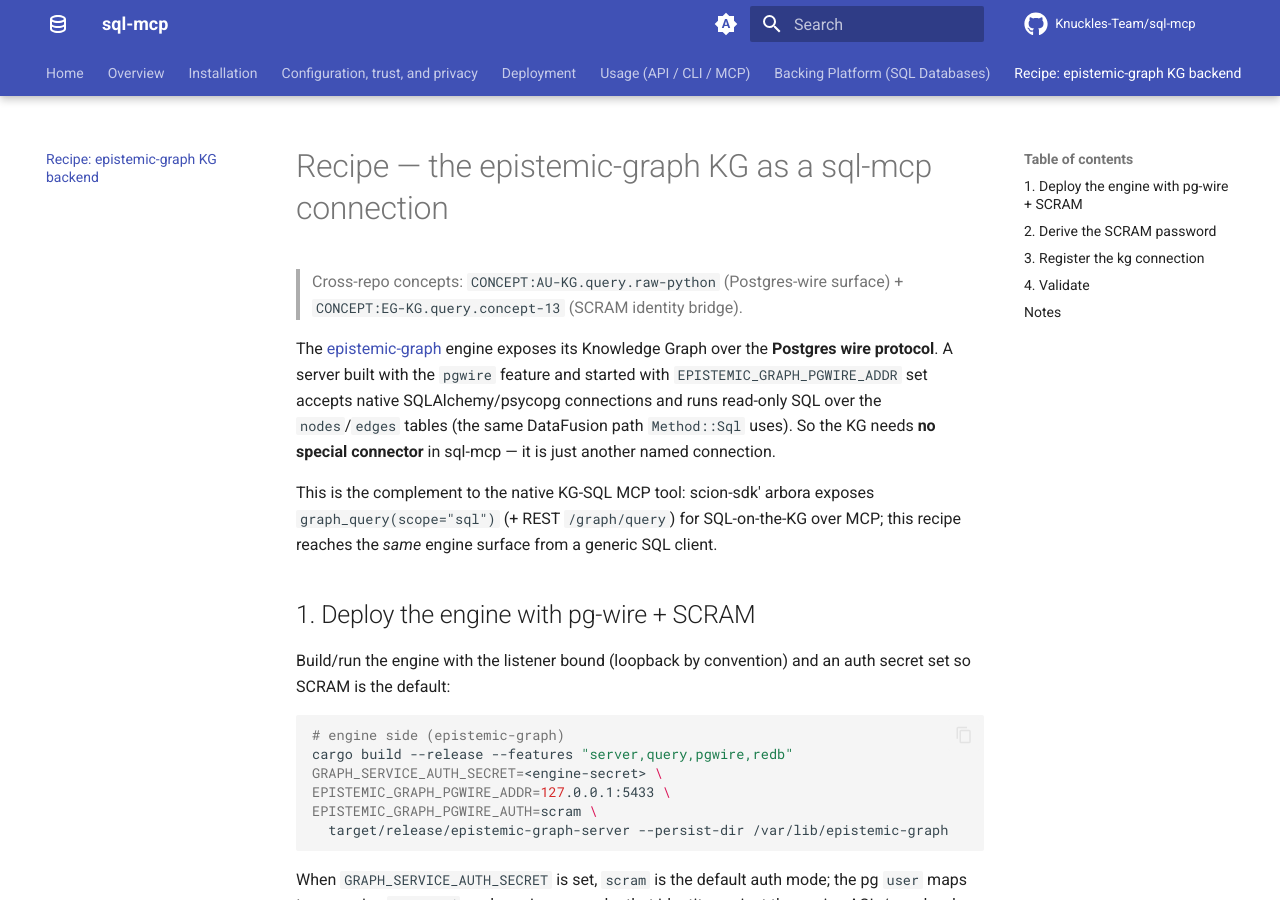
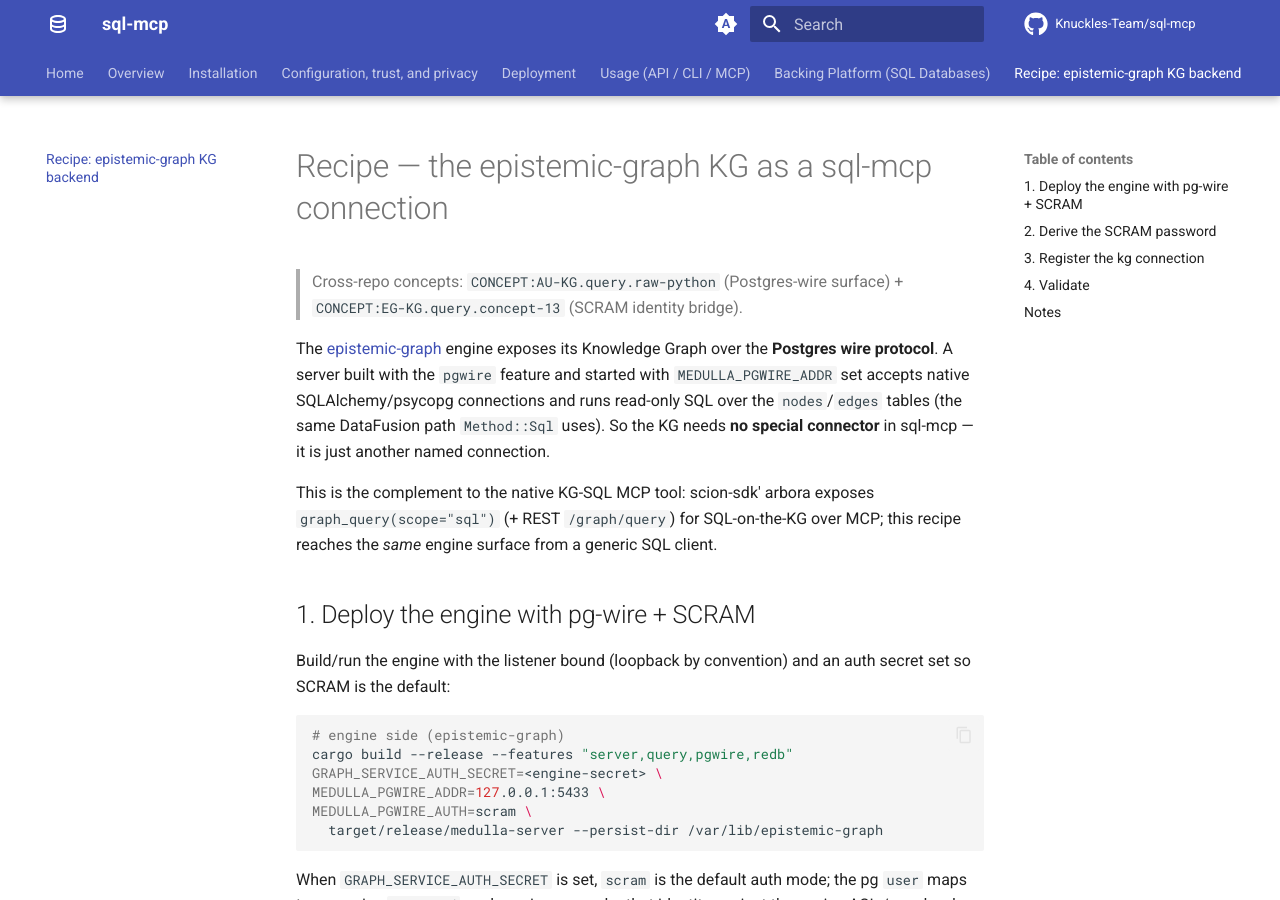
Before and after one commit to Knuckles-Team/sql-mcp, an MkDocs documentation site: the page built from docs/recipes/kg-pgwire-backend.md, in a window 1280 px wide and 900 px high. Built offline with MkDocs 1.6.1 and Material for MkDocs 9.7.7, drawn with Linux system fonts in a browser that asks for light colours; comment, search, counter and statistics services are not loaded.

Commit message:
chore: rename EPISTEMIC_GRAPH_* env and epistemic-graph-server to medulla names
Rename the engine environment names and the server executable to their medulla 3.0.0 names; drop names nothing reads.

Spec: CONN-SQL-MCP-CONNECTOR-CONTENT-R002
Co-Authored-By: Claude Sonnet 5.5 <noreply@anthropic.com>

````diff
--- a/docs/recipes/kg-pgwire-backend.md
+++ b/docs/recipes/kg-pgwire-backend.md
@@ -5,7 +5,7 @@
 
 The [epistemic-graph](../../../../epistemic-graph/) engine exposes its Knowledge
 Graph over the **Postgres wire protocol**. A server built with the `pgwire`
-feature and started with `EPISTEMIC_GRAPH_PGWIRE_ADDR` set accepts native
+feature and started with `MEDULLA_PGWIRE_ADDR` set accepts native
 SQLAlchemy/psycopg connections and runs read-only SQL over the `nodes`/`edges`
 tables (the same DataFusion path `Method::Sql` uses). So the KG needs **no
 special connector** in sql-mcp — it is just another named connection.
@@ -23,9 +23,9 @@ secret set so SCRAM is the default:
 # engine side (epistemic-graph)
 cargo build --release --features "server,query,pgwire,redb"
 GRAPH_SERVICE_AUTH_SECRET=<engine-secret> \
-EPISTEMIC_GRAPH_PGWIRE_ADDR=127.0.0.1:5433 \
-EPISTEMIC_GRAPH_PGWIRE_AUTH=scram \
-  target/release/epistemic-graph-server --persist-dir /var/lib/epistemic-graph
+MEDULLA_PGWIRE_ADDR=127.0.0.1:5433 \
+MEDULLA_PGWIRE_AUTH=scram \
+  target/release/medulla-server --persist-dir /var/lib/epistemic-graph
 ```
 
 When `GRAPH_SERVICE_AUTH_SECRET` is set, `scram` is the default auth mode; the pg
````
Also changed, not shown: 1 other file.
